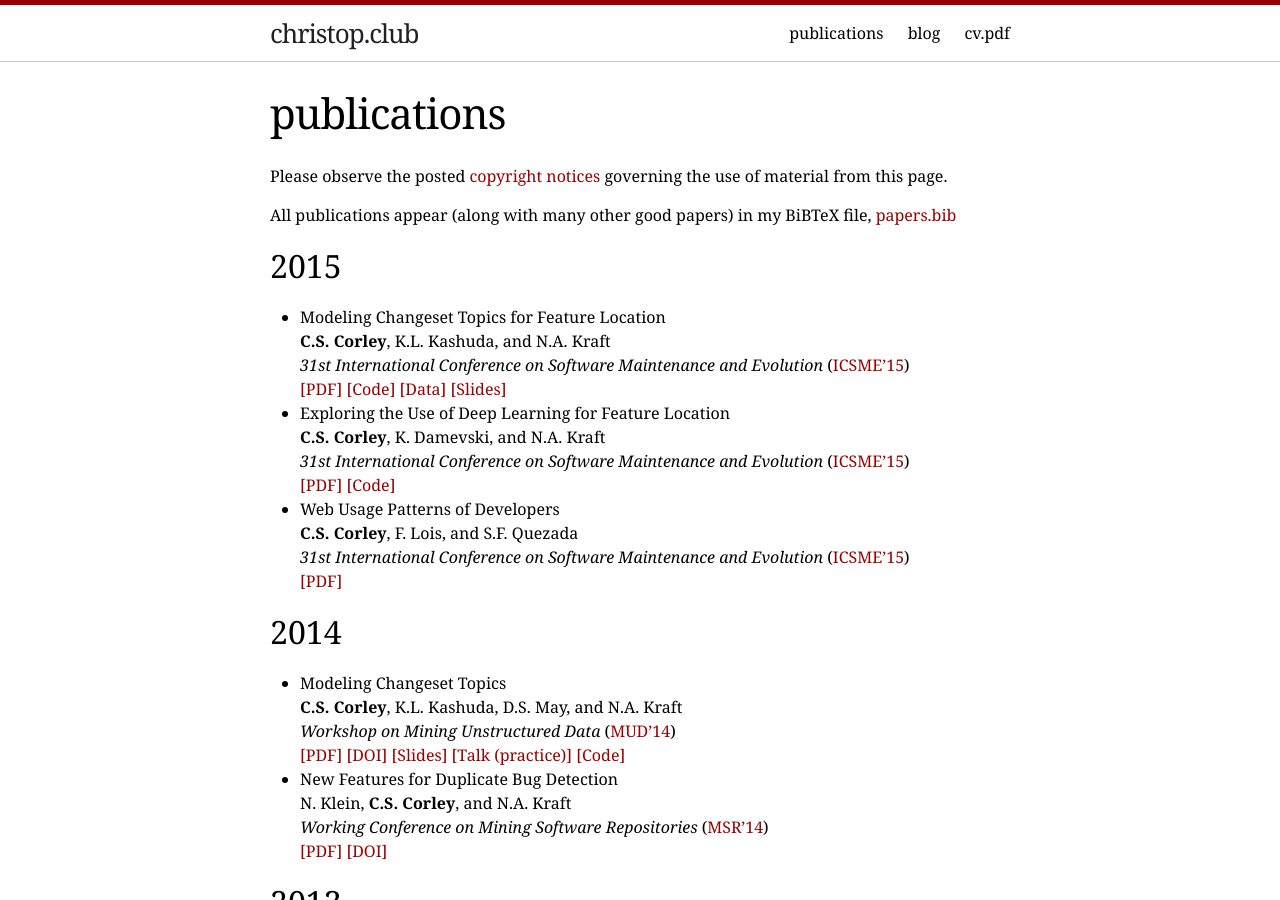
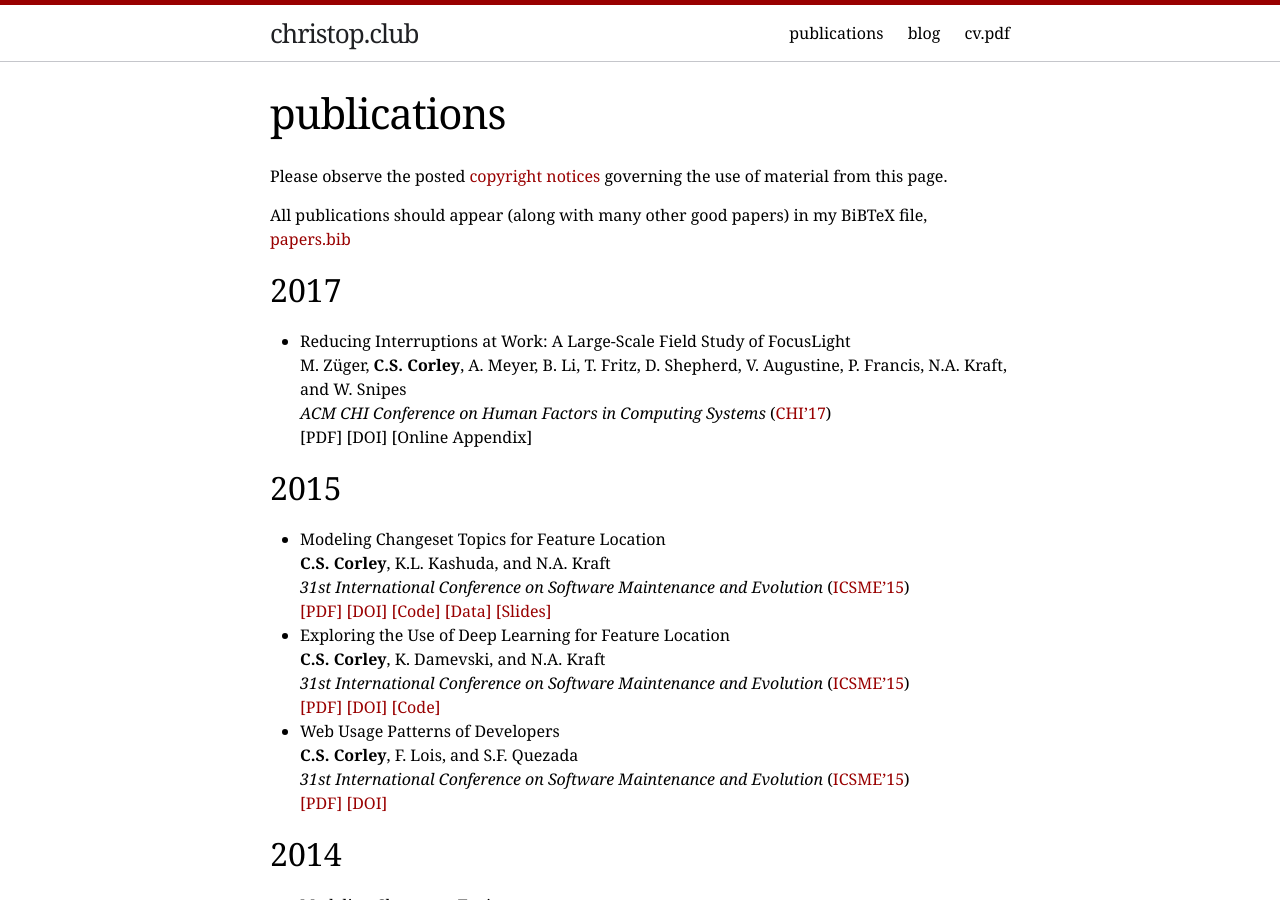
Before and after one commit to cscorley/cscorley.github.io, a Jekyll site: the page built from publications.md, in a window 1280 px wide and 900 px high. Built offline with Jekyll 4.4.1, drawn with Linux system fonts in a browser that asks for light colours.

Commit message:
add chi paper, dois for 2015

```diff
--- a/publications.md
+++ b/publications.md
@@ -6,8 +6,21 @@ title: publications
 Please observe the posted [copyright notices](/copyright) governing the use of material from
 this page.
 
-All publications appear (along with many other good papers) in my BiBTeX file,
-[papers.bib](https://github.com/cscorley/papers)
+All publications should appear (along with many other good papers) in my BiBTeX
+file, [papers.bib](https://github.com/cscorley/papers)
+
+2017
+----
+
+- Reducing Interruptions at Work: A Large-Scale Field Study of FocusLight
+    <br /> M. Züger, **C.S. Corley**, A. Meyer, B. Li, T. Fritz, D. Shepherd,
+        V. Augustine, P. Francis, N.A. Kraft, and W. Snipes
+    <br /> *ACM CHI Conference on Human Factors in Computing Systems*
+        ([CHI'17](https://chi2017.acm.org))
+    <br />
+        [PDF]
+        [DOI]
+        [Online Appendix]
 
 2015
 ----
@@ -15,25 +28,28 @@ All publications appear (along with many other good papers) in my BiBTeX file,
 - Modeling Changeset Topics for Feature Location
     <br /> **C.S. Corley**, K.L. Kashuda, and N.A. Kraft
     <br /> *31st International Conference on Software Maintenance and Evolution*
-    ([ICSME'15][])
+        ([ICSME'15][])
     <br />
         [[PDF]](./pdfs/Corley-etal_2015.pdf)
+        [[DOI]](https://doi.org/10.1109/ICSM.2015.7332453)
         [[Code]](https://github.com/cscorley/changeset-feature-location)
         [[Data]](./data/Corley-etal_2015)
         [[Slides]](https://speakerdeck.com/cscorley/modeling-changeset-topics-for-feature-location)
 - Exploring the Use of Deep Learning for Feature Location
     <br /> **C.S. Corley**, K. Damevski, and N.A. Kraft
     <br /> *31st International Conference on Software Maintenance and Evolution*
-    ([ICSME'15][])
+        ([ICSME'15][])
     <br />
         [[PDF]](./pdfs/Corley-etal_2015a.pdf)
+        [[DOI]](https://doi.org/10.1109/ICSM.2015.7332513)
         [[Code]](https://github.com/cscorley/doc2vec-feature-location)
 - Web Usage Patterns of Developers
     <br /> **C.S. Corley**, F. Lois, and S.F. Quezada
     <br /> *31st International Conference on Software Maintenance and Evolution*
-    ([ICSME'15][])
+        ([ICSME'15][])
     <br />
         [[PDF]](./pdfs/Corley-etal_2015b.pdf)
+        [[DOI]](https://doi.org/10.1109/ICSM.2015.7332489)
 
 [ICSME'15]: http://www.icsme.uni-bremen.de/
 
```
